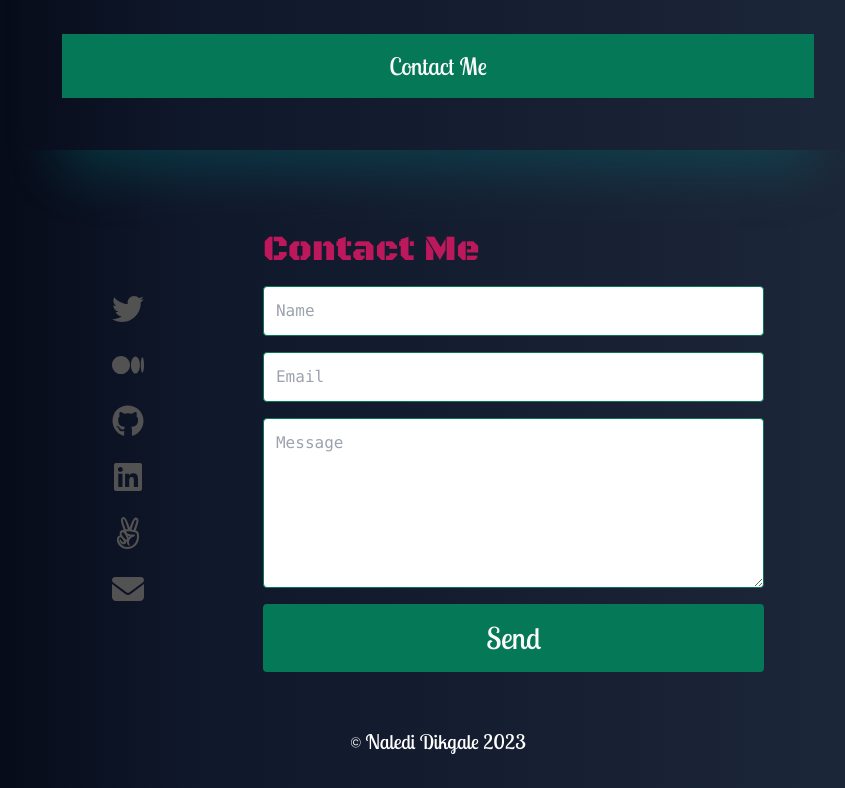
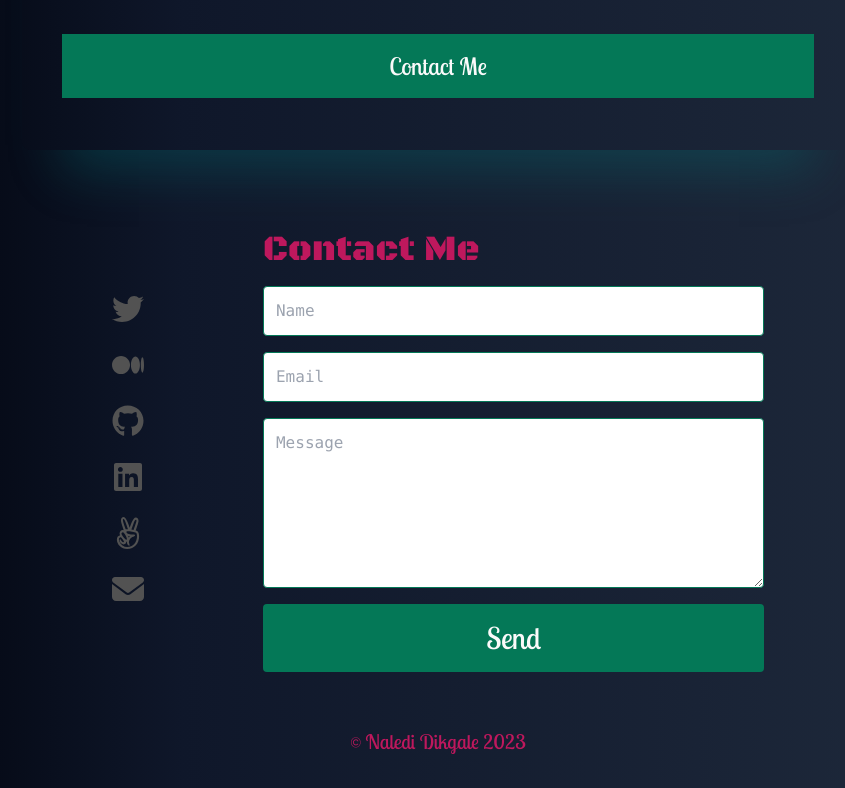
Before and after one commit to Naledi-Dikgale/my-portfolio, a React (Vite) app: page / in a window 1280 px wide. Shown: the part 1853-2641 px from the top of the page, without its empty margins (202-1047 px from the left). Built offline with nearby package versions, Linux system fonts and the light colour scheme; a web font is replaced by a local one.

Commit message:
Update styling

```diff
--- a/src/components/Footer.jsx
+++ b/src/components/Footer.jsx
@@ -4,7 +4,7 @@
   const currentYear = new Date().getFullYear();
 
   return (
-    <footer className="text-center py-4 text-white font-lobster text-xl">
+    <footer className="text-center py-4 text-pink-700 font-lobster text-xl">
       <div>
         <p>&copy; Naledi Dikgale {currentYear}</p>
       </div>
```
